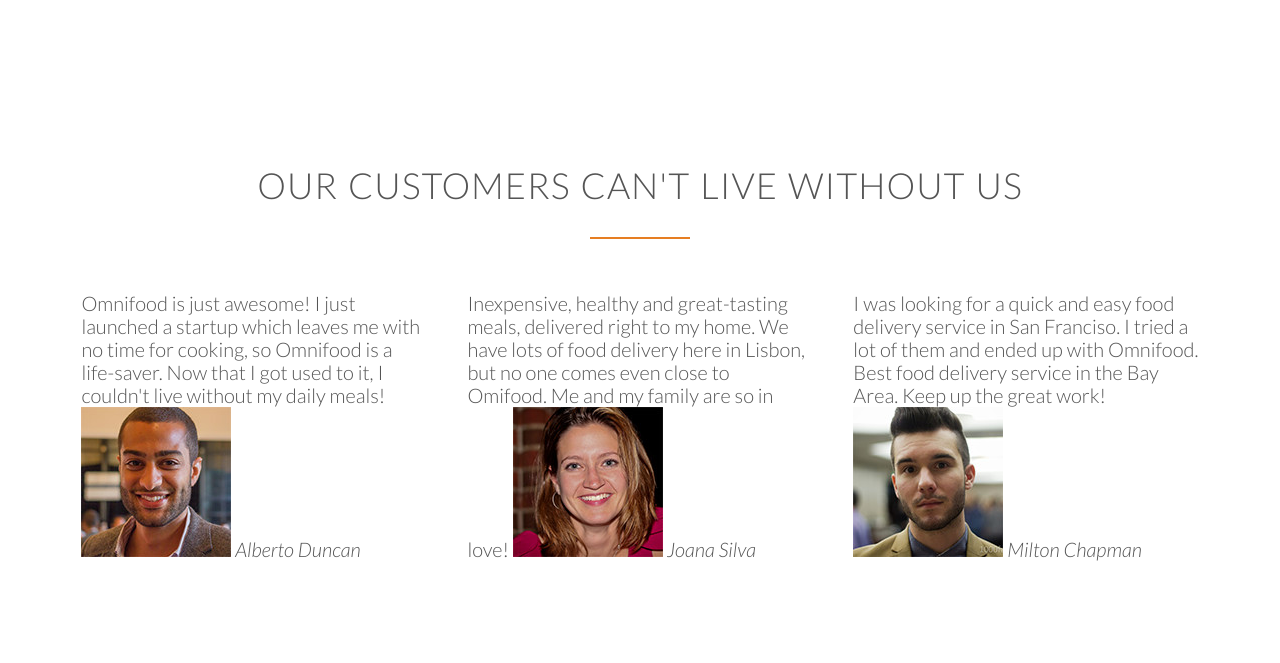
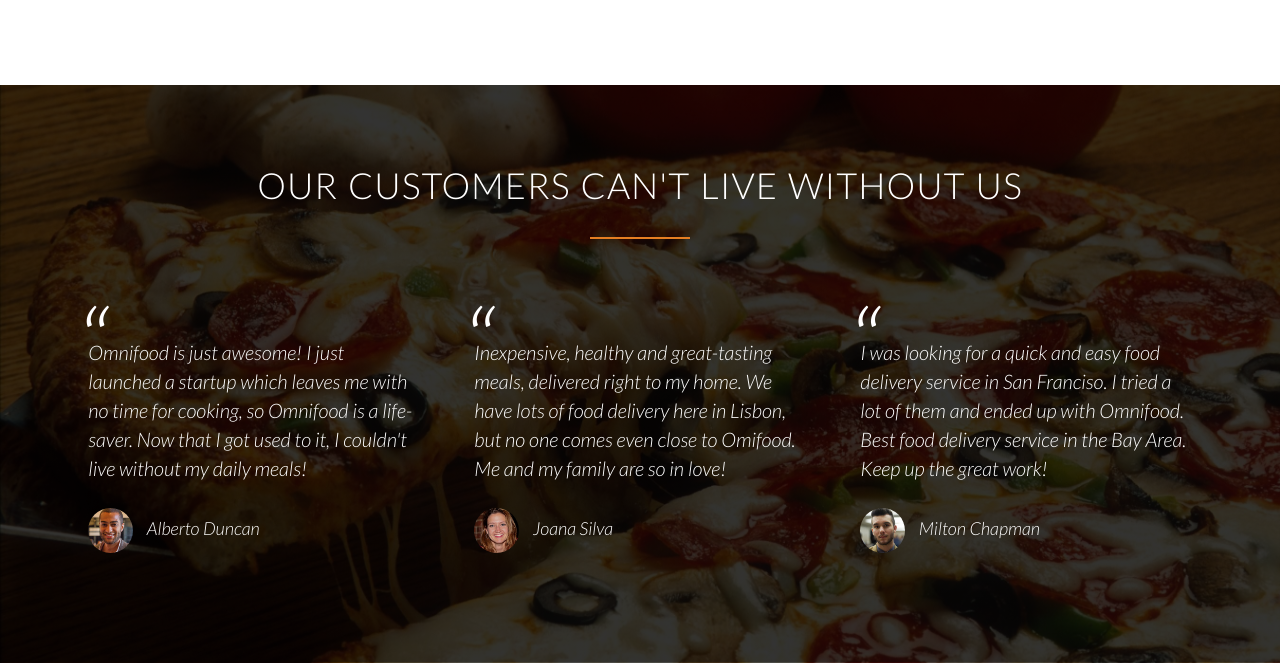
Before and after one commit to TiagoMaiaL/Omnifood-project, a website: page index.html in a window 1280 px wide. Shown: the part 3302-3965 px from the top of the page. Drawn offline with Linux system fonts and the light colour scheme; files whose address does not match are found by name.

Commit message:
Adding style for testimonials section

```diff
--- a/resources/css/style.css
+++ b/resources/css/style.css
@@ -193,6 +193,7 @@
   background-image: linear-gradient(rgba(0, 0, 0, 0.7), rgba(0, 0, 0, 0.7)), url(img/hero.jpg);
   background-size: cover;
   background-position: center;
+  background-attachment: fixed;
   height: 100vh;
 }
 
@@ -347,7 +348,7 @@
 }
 
 /* --------------------------------------- */
-/* Cities section */
+/* Cities */
 /* --------------------------------------- */
 
 .section-cities .box img {
@@ -360,3 +361,46 @@
   font-size: 90%;
   margin-bottom: 5px;
 }
+
+/* --------------------------------------- */
+/* Testimonials */
+/* --------------------------------------- */
+
+.section-testimonials {
+  background-image: linear-gradient(rgba(0, 0, 0, 0.8), rgba(0, 0, 0, 0.8)), url(img/back-customers.jpg);
+  background-size: cover;
+  background-position: center;
+  color: white;
+  background-attachment: fixed;
+}
+
+blockquote {
+  margin-top: 40px;
+  padding: 2%;
+  font-style: italic;
+  line-height: 145%;
+  position: relative;
+}
+
+blockquote:before {
+  content: "\201C";
+  font-size: 500%;
+  display: block;
+  position: absolute;
+  top: -5px;
+  left: -5px;
+}
+
+cite {
+  font-size: 90%;
+  margin-top: 25px;
+  display: block;
+}
+
+cite img {
+  height: 45px;
+  width: auto;
+  margin-right: 10px;
+  border-radius: 50%;
+  vertical-align: middle;
+}
```
Also changed, not shown: resources/css/img/back-customers.jpg (renamed from resources/img/back-customers.jpg).
